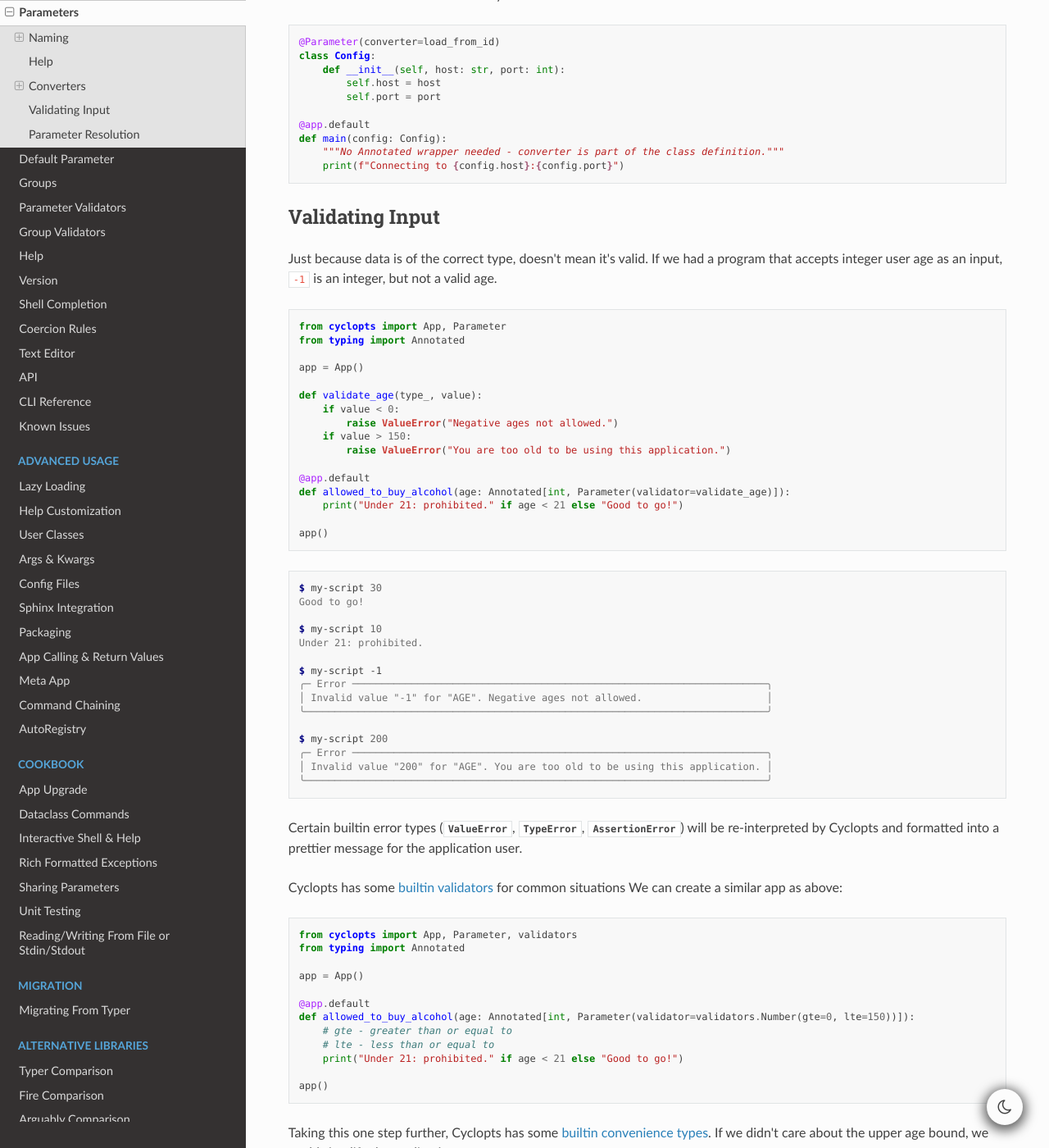
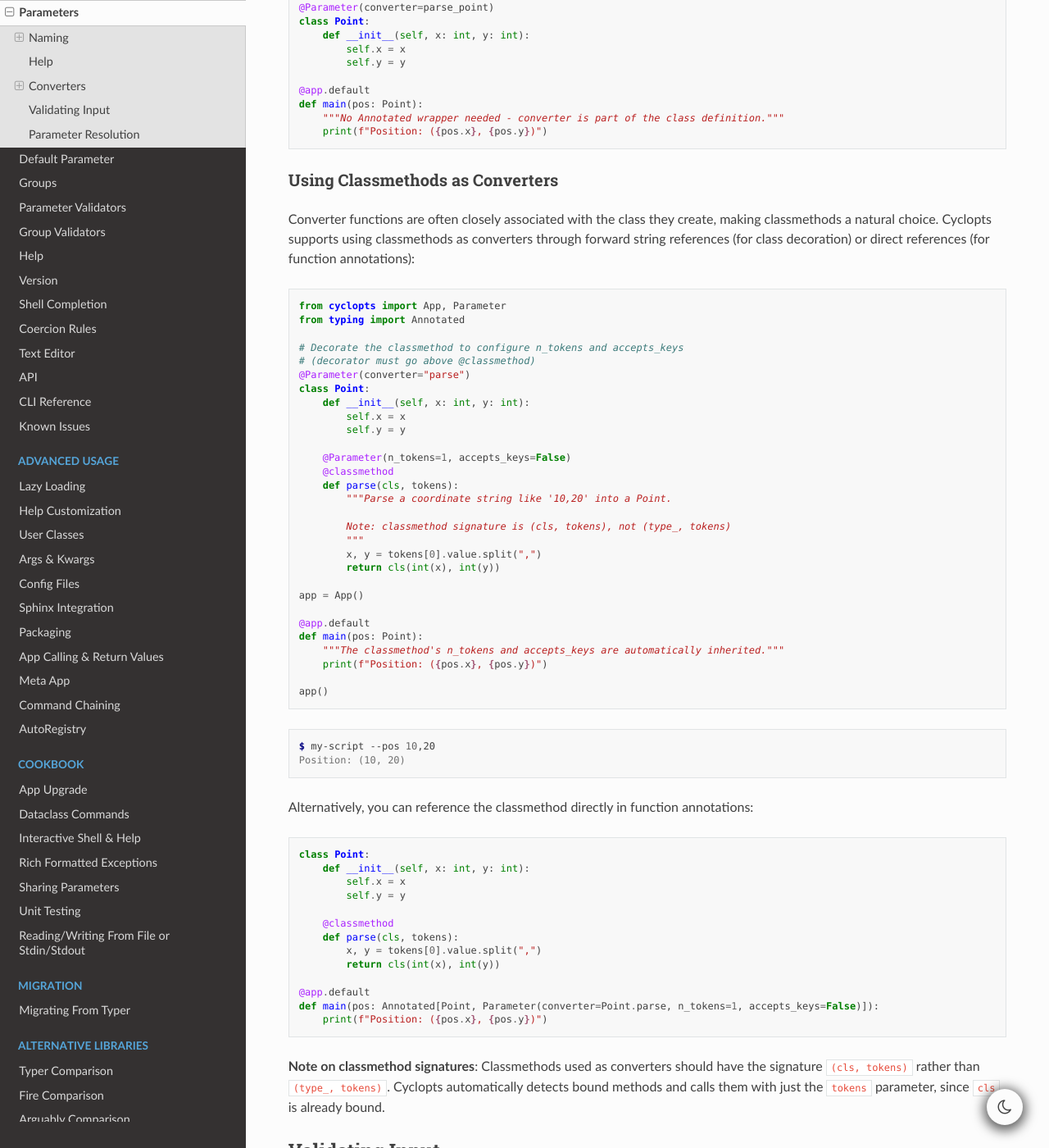
Before and after one commit to BrianPugh/cyclopts, a Sphinx documentation site: the page built from docs/source/parameters.rst, in a window 1280 px wide and 1400 px high, scrolled down 6570 px. Shown: the whole window at 82% size. Built offline with Sphinx 7.4.7 and the Read the Docs theme 3.1.0, drawn with Linux system fonts in a browser that asks for light colours; the version number could not be read and is left out; some of the changed text lies outside the part shown.

Commit message:
forward reference converter classmethod.

```diff
--- a/docs/source/parameters.rst
+++ b/docs/source/parameters.rst
@@ -220,7 +220,7 @@
 ----------
 
 Cyclopts has a powerful coercion engine that automatically converts CLI string tokens to the types hinted in a function signature.
-However, sometimes a custom :attr:`~.Parameter.converter` is required.
+However, sometimes a custom :attr:`~.Parameter.converter` is required to transform the input string tokens into the desired type.
 
 Lets consider a case where we want the user to specify a file size, and we want to allows suffixes like `"MB"`.
 
@@ -295,34 +295,34 @@
    from cyclopts import App, Parameter
    from typing import Annotated
 
-   class Config:
-       def __init__(self, host: str, port: int):
-           self.host = host
-           self.port = port
+   class Point:
+       def __init__(self, x: int, y: int):
+           self.x = x
+           self.y = y
 
-   def load_config(type_, tokens):
-       """Load configuration from a file path."""
-       filepath = tokens[0].value
-       return Config("localhost", 8080)
+   def parse_point(type_, tokens):
+       """Parse a coordinate string like '10,20' into a Point."""
+       x, y = tokens[0].value.split(",")
+       return Point(int(x), int(y))
 
    app = App()
 
    @app.default
-   def main(config: Annotated[Config, Parameter(n_tokens=1, converter=load_config, accepts_keys=False)]):
-       """Without n_tokens=1, Cyclopts would expect 2 tokens based on Config's __init__ signature."""
-       print(f"Connecting to {config.host}:{config.port}")
+   def main(pos: Annotated[Point, Parameter(n_tokens=1, converter=parse_point, accepts_keys=False)]):
+       """Without n_tokens=1, Cyclopts would expect 2 tokens based on Point's __init__ signature."""
+       print(f"Position: ({pos.x}, {pos.y})")
 
    app()
 
 .. code-block:: console
 
-   $ my-script --config prod.conf
-   Connecting to localhost:8080
+   $ my-script --pos 10,20
+   Position: (10, 20)
 
 The :attr:`.Parameter.accepts_keys` parameter prevents Cyclopts from generating nested options like
-``--config.host`` and ``--config.port``, which wouldn't make sense when loading from a file.
+``--pos.x`` and ``--pos.y``.
 
-Alternative to the above syntax, you can directly decorate the converter function itself with :class:`.Parameter` to define
+Alternative to the above syntax, you can directly **decorate the converter function** itself with :class:`.Parameter` to define
 its behavior. This keeps all the information organized in a single location.
 
 .. code-block:: python
@@ -330,46 +330,108 @@
    from cyclopts import App, Parameter
    from typing import Annotated
 
-   class Config:
-       def __init__(self, host: str, port: int):
-           self.host = host
-           self.port = port
+   class Point:
+       def __init__(self, x: int, y: int):
+           self.x = x
+           self.y = y
 
    @Parameter(n_tokens=1, accepts_keys=False)
-   def load_from_id(type_, tokens):
-       """Load configuration from an ID."""
-       config_id = tokens[0].value
-       # Simulate database lookup
-       return Config(f"server-{config_id}.example.com", 443)
+   def parse_point(type_, tokens):
+       """Parse a coordinate string like '10,20' into a Point."""
+       x, y = tokens[0].value.split(",")
+       return Point(int(x), int(y))
 
    app = App()
 
    @app.default
-   def main(config: Annotated[Config, Parameter(converter=load_from_id)]):
+   def main(pos: Annotated[Point, Parameter(converter=parse_point)]):
        """The converter's n_tokens and accepts_keys are automatically inherited."""
-       print(f"Connecting to {config.host}:{config.port}")
+       print(f"Position: ({pos.x}, {pos.y})")
 
    app()
 
 .. code-block:: console
 
-   $ my-script --config prod
-   Connecting to server-prod.example.com:443
+   $ my-script --pos 10,20
+   Position: (10, 20)
 
 You can also decorate classes directly with the converter:
 
 .. code-block:: python
 
-   @Parameter(converter=load_from_id)
-   class Config:
-       def __init__(self, host: str, port: int):
-           self.host = host
-           self.port = port
+   @Parameter(converter=parse_point)
+   class Point:
+       def __init__(self, x: int, y: int):
+           self.x = x
+           self.y = y
 
    @app.default
-   def main(config: Config):
+   def main(pos: Point):
        """No Annotated wrapper needed - converter is part of the class definition."""
-       print(f"Connecting to {config.host}:{config.port}")
+       print(f"Position: ({pos.x}, {pos.y})")
+
+^^^^^^^^^^^^^^^^^^^^^^^^^^^^^^^^
+Using Classmethods as Converters
+^^^^^^^^^^^^^^^^^^^^^^^^^^^^^^^^
+
+Converter functions are often closely associated with the class they create, making classmethods a natural choice. Cyclopts supports using classmethods as converters through forward string references (for class decoration) or direct references (for function annotations):
+
+.. code-block:: python
+
+   from cyclopts import App, Parameter
+   from typing import Annotated
+
+   # Decorate the classmethod to configure n_tokens and accepts_keys
+   # (decorator must go above @classmethod)
+   @Parameter(converter="parse")
+   class Point:
+       def __init__(self, x: int, y: int):
+           self.x = x
+           self.y = y
+
+       @Parameter(n_tokens=1, accepts_keys=False)
+       @classmethod
+       def parse(cls, tokens):
+           """Parse a coordinate string like '10,20' into a Point.
+
+           Note: classmethod signature is (cls, tokens), not (type_, tokens)
+           """
+           x, y = tokens[0].value.split(",")
+           return cls(int(x), int(y))
+
+   app = App()
+
+   @app.default
+   def main(pos: Point):
+       """The classmethod's n_tokens and accepts_keys are automatically inherited."""
+       print(f"Position: ({pos.x}, {pos.y})")
+
+   app()
+
+.. code-block:: console
+
+   $ my-script --pos 10,20
+   Position: (10, 20)
+
+Alternatively, you can reference the classmethod directly in function annotations:
+
+.. code-block:: python
+
+   class Point:
+       def __init__(self, x: int, y: int):
+           self.x = x
+           self.y = y
+
+       @classmethod
+       def parse(cls, tokens):
+           x, y = tokens[0].value.split(",")
+           return cls(int(x), int(y))
+
+   @app.default
+   def main(pos: Annotated[Point, Parameter(converter=Point.parse, n_tokens=1, accepts_keys=False)]):
+       print(f"Position: ({pos.x}, {pos.y})")
+
+**Note on classmethod signatures**: Classmethods used as converters should have the signature ``(cls, tokens)`` rather than ``(type_, tokens)``. Cyclopts automatically detects bound methods and calls them with just the ``tokens`` parameter, since ``cls`` is already bound.
 
 ----------------
 Validating Input
```
Also changed, not shown: docs/source/api.rst (+15 -1 lines), 4 other files.
